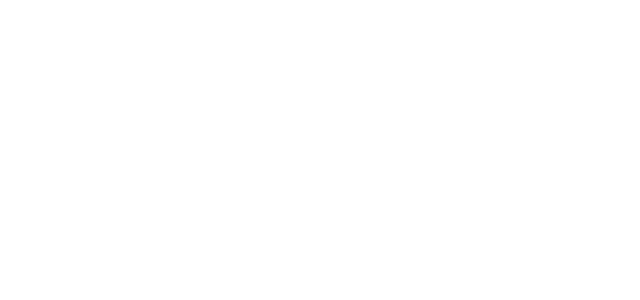
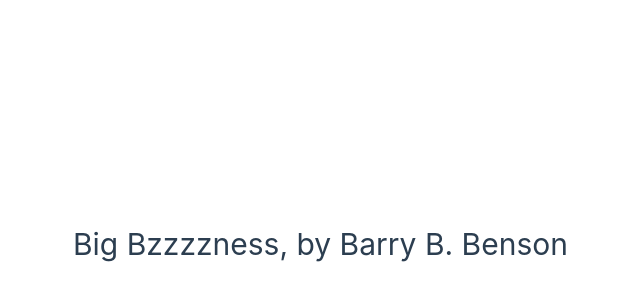
Before and after one commit to staten-island-tech/vue-reactivity-PeterDelwita, a Vue app in the folder app/: page / in a window 1280 px wide. Shown: the part 156-456 px from the top of the page, without its empty margins (72-712 px from the left). Built offline with nearby package versions, Linux system fonts and the light colour scheme.

Commit message:
bee movie

```diff
--- a/app/src/views/HomeView.vue
+++ b/app/src/views/HomeView.vue
@@ -1,7 +1,12 @@
 <script setup></script>
 
 <template>
-  <main></main>
+  <main>
+    <h1>Big Bzzzzness, by Barry B. Benson</h1>
+    <!--Bee Movie shop!!!-->
+    <!--What do I want to be my components?-->
+    <!--Cards of Bee Movie characters should be a component (products to sell, or a dating app?) along with a heading introducing the site and cards for the shopping cart. (Shopping cart should also be a component?)-->
+  </main>
 </template>
 
 <style></style>
```
